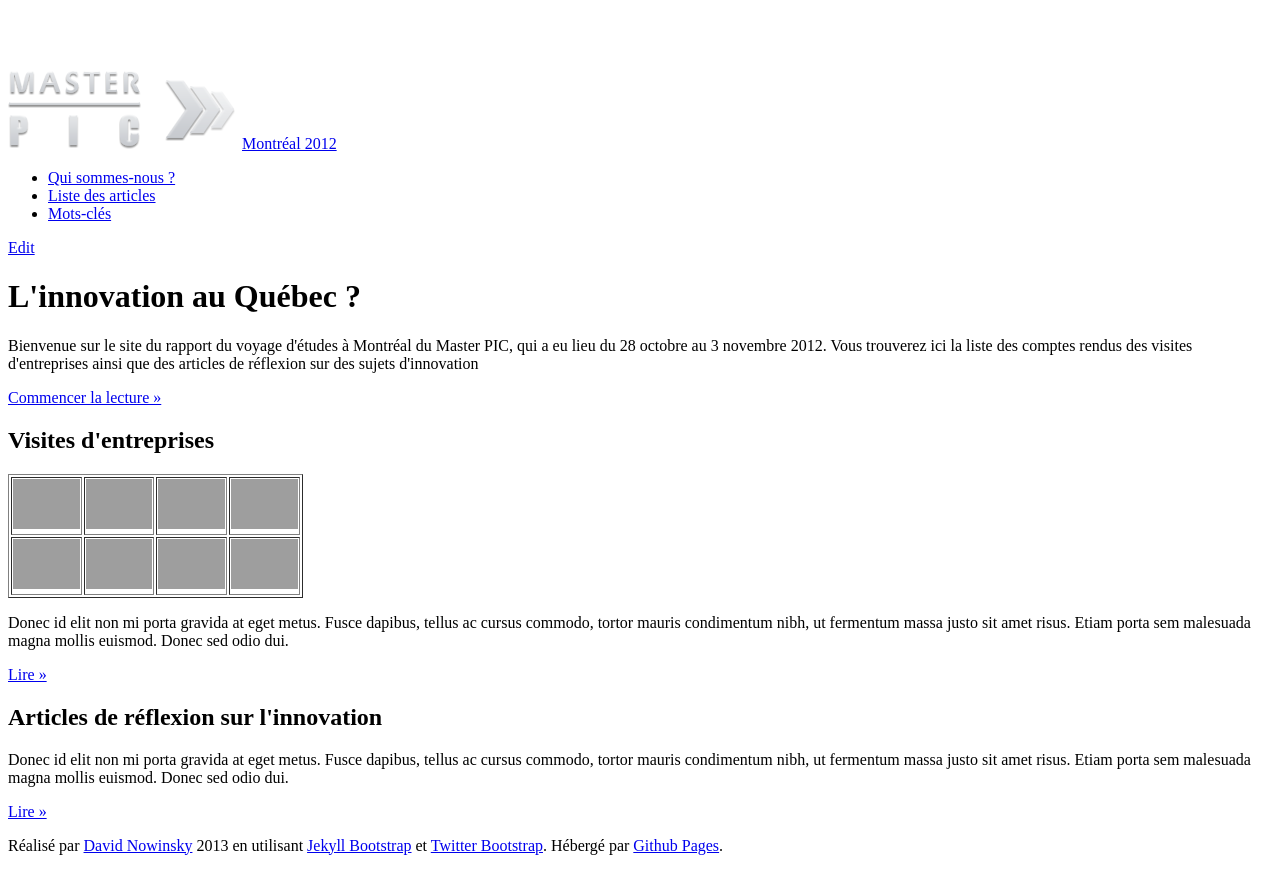
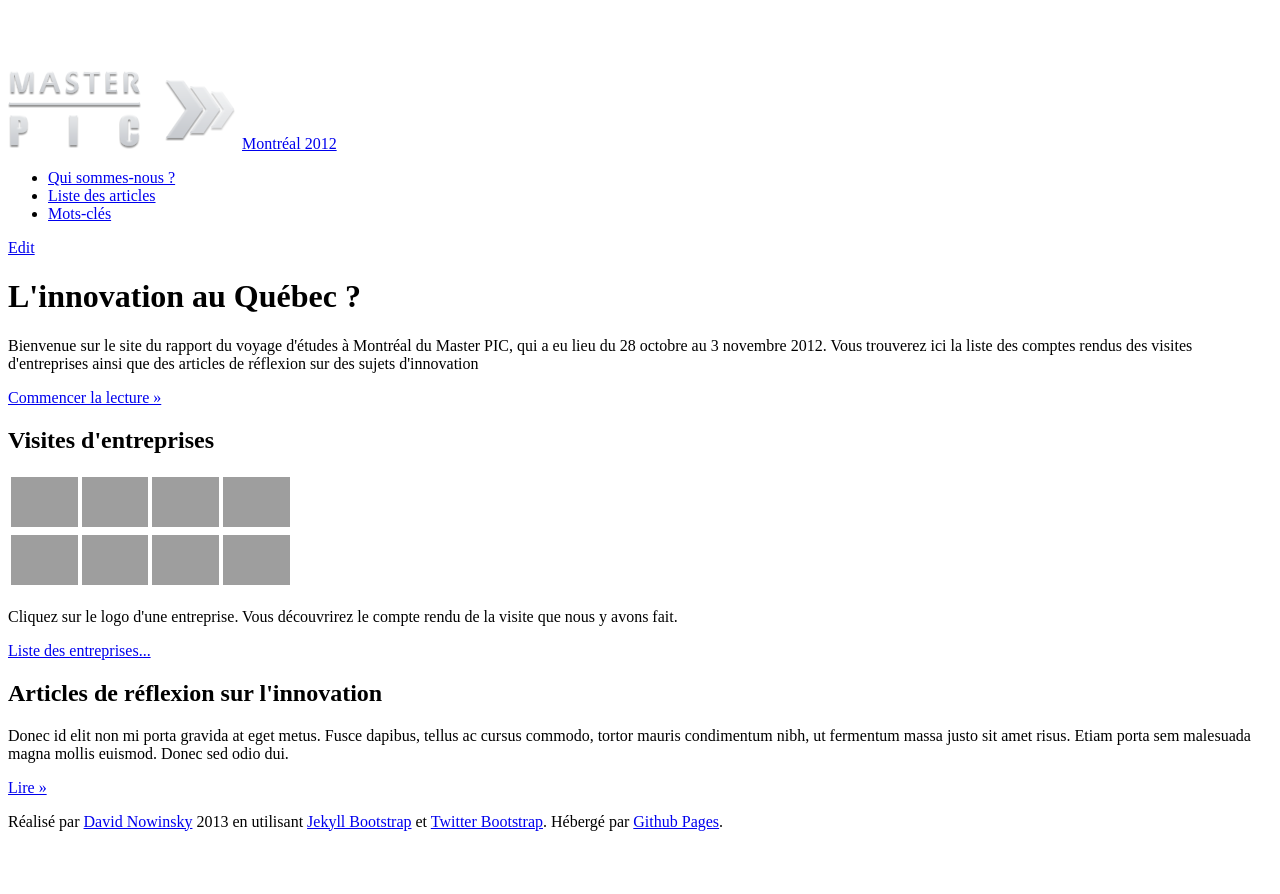
Before and after one commit to davinov/masterpic-montreal-2012, a Jekyll site: the page built from index.md, in a window 1280 px wide, cut to the strip 0-894 px from the top of the page. Built offline with Jekyll 4.4.1, drawn with Linux system fonts in a browser that asks for light colours; nearby versions of some CDN libraries; grey boxes are pictures that could not be loaded.

Commit message:
Update index.md

```diff
--- a/index.md
+++ b/index.md
@@ -16,7 +16,7 @@ layout: default
 <div class="row">
 	    <div class="span6">
 		<h2>Visites d'entreprises</h2>
-			<table border="1">
+			<table border="0">
 				<tr>
 					<td><a href="http://davinov.github.com/masterpic-montreal-2012/Entreprises/Bombardier/" target="_blank"><img src="https://lh5.googleusercontent.com/-8XdWod66hCo/UPWiskbtbfI/AAAAAAAAAwY/GYyxRV3Tf0Q/s144/imgres.jpg" height="50px" ></a></td>
 					<td><a href="http://davinov.github.com/masterpic-montreal-2012/Entreprises/GE-Aviation/" target="_blank"><img src="https://lh6.googleusercontent.com/-pHMO-iuy0hE/UPWi0UTLNMI/AAAAAAAAAwg/IYYSgugcE0A/s144/imgres.jpg" height="50px" ></a></td>
@@ -30,8 +30,8 @@ layout: default
 					<td><a href="http://davinov.github.com/masterpic-montreal-2012/Entreprises/Essilor/" target="_blank"><img src="https://lh4.googleusercontent.com/-nO8hUATiS04/UPWgh5qfMpI/AAAAAAAAAvs/NOwMzy1RtvE/s144/logo_essilor.jpg" height="50px" ></a></td>
 				</tr>
 				</table>
-			<p>Donec id elit non mi porta gravida at eget metus. Fusce dapibus, tellus ac cursus commodo, tortor mauris condimentum nibh, ut fermentum massa justo sit amet risus. Etiam porta sem malesuada magna mollis euismod. Donec sed odio dui. </p>
-			<p><a class="btn" href="articles-list.html#Entreprises-ref">Lire &raquo;</a></p>
+			<p>Cliquez sur le logo d'une entreprise. Vous découvrirez le compte rendu de la visite que nous y avons fait.</p>
+			<p><a class="btn" href="articles-list.html#Entreprises-ref">Liste des entreprises...</a></p>
     </div>
     <div class="span6">
 	    <h2>Articles de réflexion sur l'innovation</h2>
```
